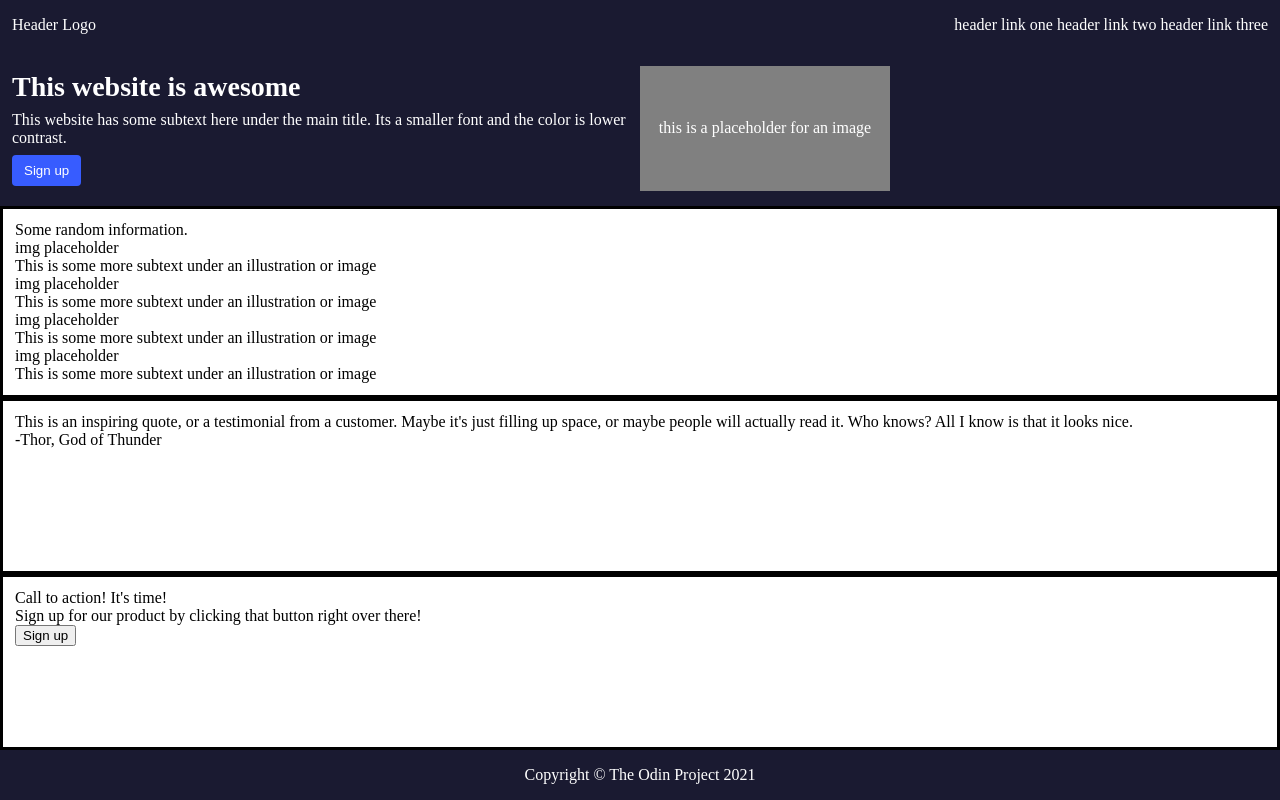
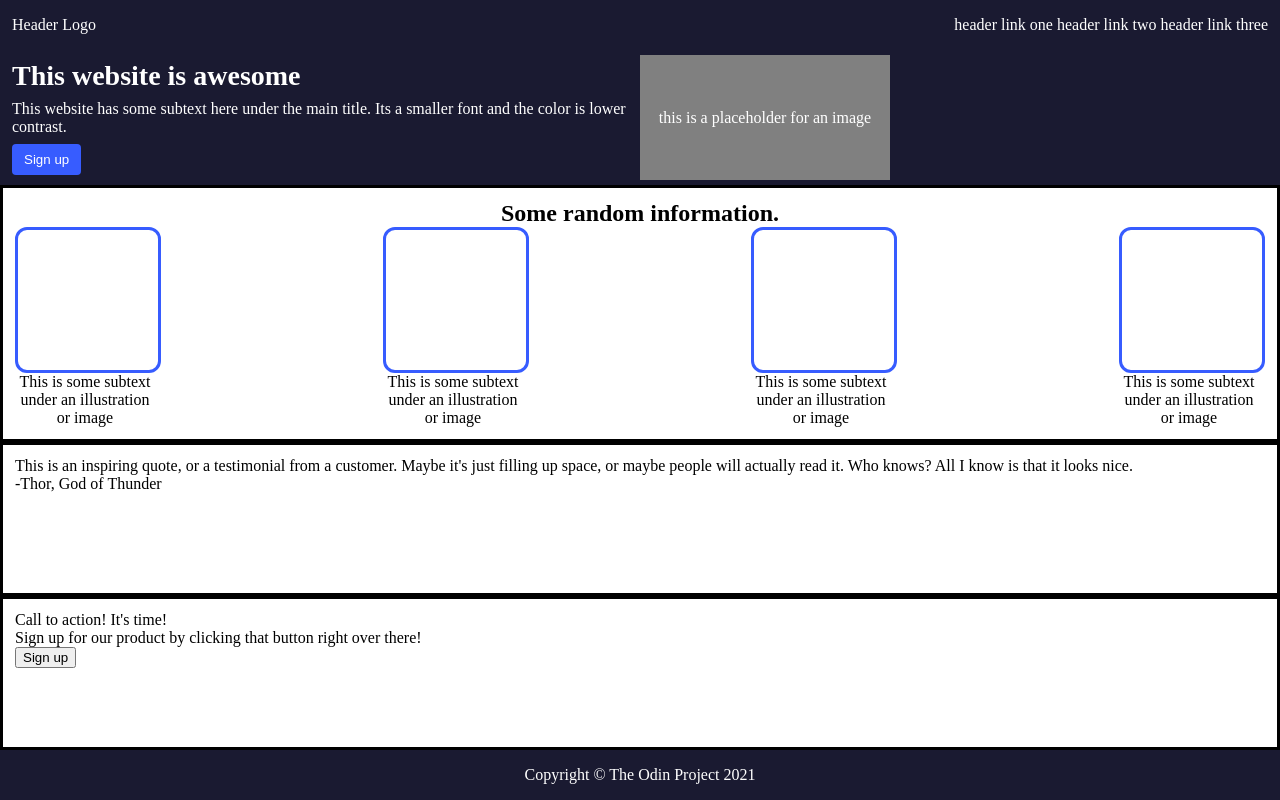
Before and after one commit to jasonem225/Landing-Page-Full-Design, a plain HTML site: page index.html in a window 1280 px wide. Drawn offline with Linux system fonts and the light colour scheme.

Commit message:
Complete Info Area
First added flex to elements to line them up.
I then set widths for the items in flex and made spacing even between.
Added some details, but will need tog o back for padding and spacing.

```diff
--- a/index.html
+++ b/index.html
@@ -30,30 +30,30 @@
             </div>
         </div>
         <div class="info-area">
-            <div>Some random information.</div>
-            <div>
+            <div class="info-header">Some random information.</div>
+            <div class="info-list">
                 <div>
-                    <div>img placeholder</div>
-                    <div>
-                        This is some more subtext under an illustration or image
+                    <div class="info-image"></div>
+                    <div class="info-text">
+                        This is some subtext under an illustration or image
                     </div>
                 </div>
                 <div>
-                    <div>img placeholder</div>
-                    <div>
-                        This is some more subtext under an illustration or image
+                    <div class="info-image"></div>
+                    <div class="info-text">
+                        This is some subtext under an illustration or image
                     </div>
                 </div>
                 <div>
-                    <div>img placeholder</div>
-                    <div>
-                        This is some more subtext under an illustration or image
+                    <div class="info-image"></div>
+                    <div class="info-text">
+                        This is some subtext under an illustration or image
                     </div>
                 </div>
                 <div>
-                    <div>img placeholder</div>
-                    <div>
-                        This is some more subtext under an illustration or image
+                    <div class="info-image"></div>
+                    <div class="info-text">
+                        This is some subtext under an illustration or image
                     </div>
                 </div>
             </div>
--- a/styles.css
+++ b/styles.css
@@ -51,7 +51,7 @@ body {
 }
 
 .intro-button {
-    background-color: rgb(55, 92, 255);;
+    background-color: rgb(55, 92, 255);
     border: none;
     border-radius: 4px;
     color: white;
@@ -68,6 +68,37 @@ body {
     align-items: center;
 }
 
+.info-area {
+    text-align: center;
+}
+
+.info-header {
+    font-size: 24px;
+    font-weight: 600;
+}
+
+.info-list {
+    display: flex;
+    justify-content: space-between;
+    gap: 8px;
+}
+
+.info-image {
+    width: 140px;
+    height: 140px;
+    background-color: white;
+    display: flex;
+    justify-content: center;
+    align-items: center;
+    border-style: solid;
+    border-color: rgb(55, 92, 255);
+    border-radius: 12px;
+}
+
+.info-text {
+    width: 140px;
+}
+
 .footer {
     display: flex;
     justify-content: center;
```
